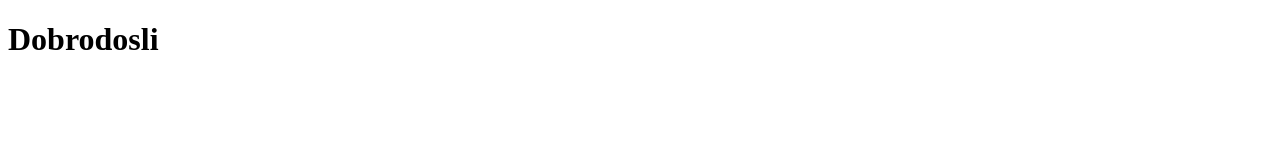
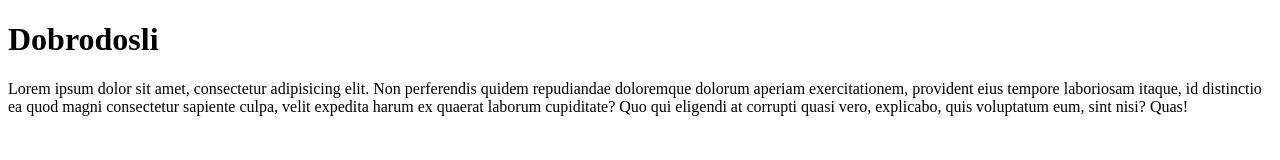
Before and after one commit to Mel0dy91/gitVezba, a plain HTML site: page index.html in a window 1280 px wide. Drawn offline with Linux system fonts and the light colour scheme.

Commit message:
Zavrsena main sekcija

```diff
--- a/index.html
+++ b/index.html
@@ -10,5 +10,8 @@
     <header>
         <h1>Dobrodosli</h1>
     </header>
+    <main>
+        <p>Lorem ipsum dolor sit amet, consectetur adipisicing elit. Non perferendis quidem repudiandae doloremque dolorum aperiam exercitationem, provident eius tempore laboriosam itaque, id distinctio ea quod magni consectetur sapiente culpa, velit expedita harum ex quaerat laborum cupiditate? Quo qui eligendi at corrupti quasi vero, explicabo, quis voluptatum eum, sint nisi? Quas!</p>
+    </main>
 </body>
 </html>
```
